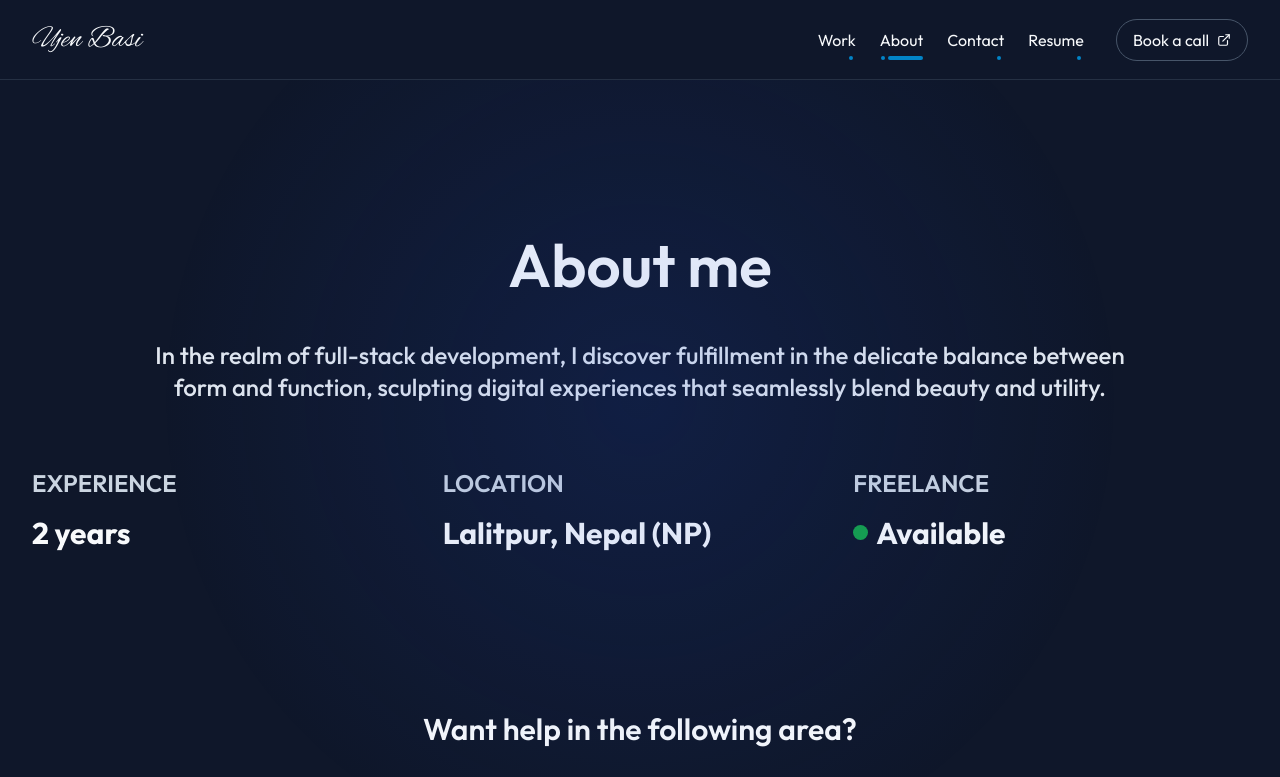
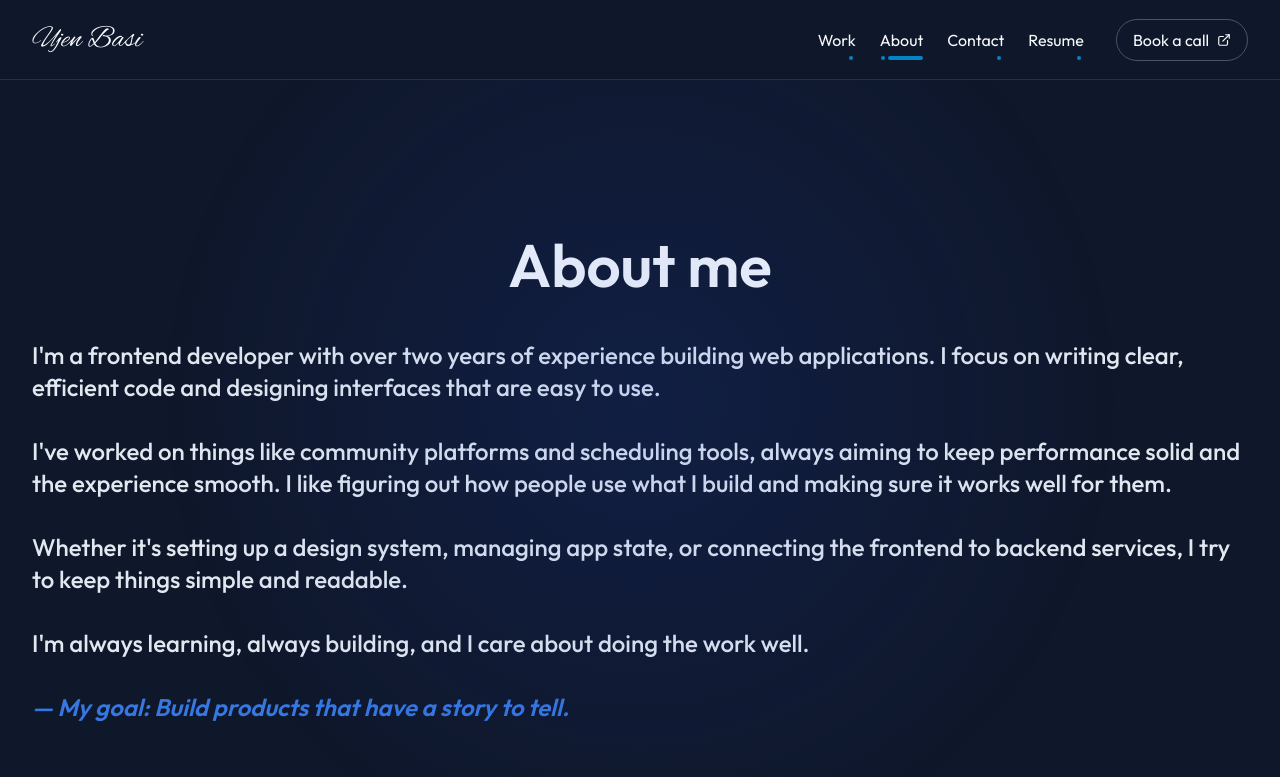
Before and after one commit to ujen5173/portfolio, a Next.js app: page /about in a window 1280 px wide. Shown: the top 777 px of the page. Built offline with nearby package versions, Linux system fonts and the light colour scheme; a web font is replaced by a local one.

Commit message:
chore: update content

```diff
--- a/src/app/_components/HeroSection.tsx
+++ b/src/app/_components/HeroSection.tsx
@@ -1,7 +1,6 @@
 "use client";
 import { merriweather } from "@/configs/font";
-import { motion, useAnimation } from "framer-motion";
-import Balancer from "react-wrap-balancer";
+import { motion } from "framer-motion";
 import { AnimatedElement } from "./AnimateElement";
 
 const defaultAnimations = {
@@ -15,9 +14,8 @@ const defaultAnimations = {
     },
   },
 };
+
 const HeroSection = () => {
-  const controls = useAnimation();
-
   return (
     <section className="w-full">
       <div className="container mx-auto px-4 md:px-8 pt-12 pb-24 md:py-36">
@@ -39,12 +37,11 @@ const HeroSection = () => {
           }}
           variants={defaultAnimations}
         >
-          <Balancer>
-            Full stack developer who enjoys building meaningful products with
-            clear goals. I love writing code and creating things that are both
-            useful and interesting. Frontend makes me smile❤️. Backend makes me
-            Google/GPT errors for hours. 😫
-          </Balancer>
+          Full stack developer who enjoys building meaningful products with
+          clear goals. I love writing code and creating things that are both
+          useful and interesting. Frontend makes me smile❤️. Backend makes me
+          Google/GPT errors for hours😫. My superpower? Knowing exactly what to
+          Google.
         </motion.span>
       </div>
     </section>
--- a/src/app/_components/Skills.tsx
+++ b/src/app/_components/Skills.tsx
@@ -71,6 +71,7 @@ const Skills = () => {
             "MongoDB",
             "Stripe",
             "Trpc",
+            "Esewa / Khalti",
           ].map((lang) => (
             <motion.div
               key={lang}
--- a/src/app/about/_components/AboutSection.tsx
+++ b/src/app/about/_components/AboutSection.tsx
@@ -1,5 +1,4 @@
 import WantHelp from "@/app/_components/WantHelp";
-import Balancer from "react-wrap-balancer";
 
 const AboutSection = () => {
   return (
@@ -10,12 +9,29 @@ const AboutSection = () => {
             About me
           </h1>
 
-          <h3 className="text-center text-xl lg:text-2xl font-medium mb-16 text-slate-200">
-            <Balancer>
-              In the realm of full-stack development, I discover fulfillment in
-              the delicate balance between form and function, sculpting digital
-              experiences that seamlessly blend beauty and utility.
-            </Balancer>
+          <h3 className="text-xl lg:text-2xl font-medium mb-16 text-slate-200">
+            I&apos;m a frontend developer with over two years of experience
+            building web applications. I focus on writing clear, efficient code
+            and designing interfaces that are easy to use. <br />
+            <br />
+            I&apos;ve worked on things like community platforms and scheduling
+            tools, always aiming to keep performance solid and the experience
+            smooth. I like figuring out how people use what I build and making
+            sure it works well for them.
+            <br />
+            <br />
+            Whether it&apos;s setting up a design system, managing app state, or
+            connecting the frontend to backend services, I try to keep things
+            simple and readable.
+            <br />
+            <br />
+            I&apos;m always learning, always building, and I care about doing
+            the work well.
+            <br />
+            <br />
+            <span className="text-blue-500/90 font-semibold italic">
+              — My goal: Build products that have a story to tell.
+            </span>
           </h3>
 
           <div className="grid grid-cols-1 md:grid-cols-2 lg:grid-cols-3 gap-4">
@@ -24,7 +40,7 @@ const AboutSection = () => {
                 Experience
               </h2>
               <h1 className="text-xl md:text-2xl lg:text-3xl font-bold text-slate-50">
-                2 years
+                2+ years
               </h1>
             </div>
             <div className="mb-4 md:mb-0">
@@ -41,11 +57,12 @@ const AboutSection = () => {
               </h2>
               <div className="flex items-center gap-2">
                 <div
-                style={{
-                  width: "15px",
-                  height: "15px",
-                }}
-                className="available-dot"></div>
+                  style={{
+                    width: "15px",
+                    height: "15px",
+                  }}
+                  className="available-dot"
+                ></div>
                 <h1 className="text-xl md:text-2xl lg:text-3xl font-bold text-slate-50">
                   Available
                 </h1>
```
